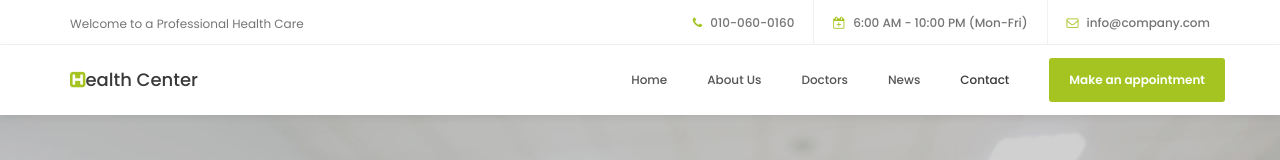
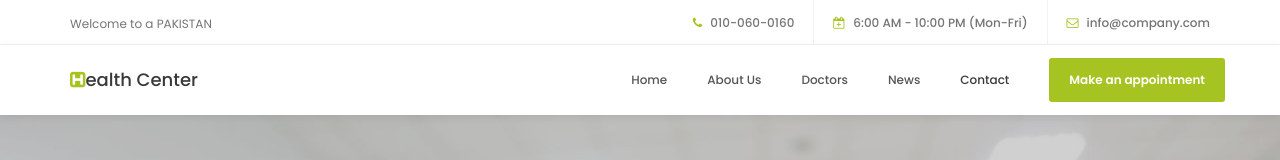
Before and after one commit to Sohailmrana/nginx, a plain HTML site: page index.html in a window 1280 px wide. Shown: the top 160 px of the page. Drawn offline with Linux system fonts and the light colour scheme.

Commit message:
fristchnage

```diff
--- a/index.html
+++ b/index.html
@@ -45,7 +45,7 @@ http://www.tooplate.com/view/2098-health
                <div class="row">
 
                     <div class="col-md-4 col-sm-5">
-                         <p>Welcome to a Professional Health Care</p>
+                         <p>Welcome to a PAKISTAN</p>
                     </div>
 
                     <div class="col-md-8 col-sm-7 text-align-right">
```
